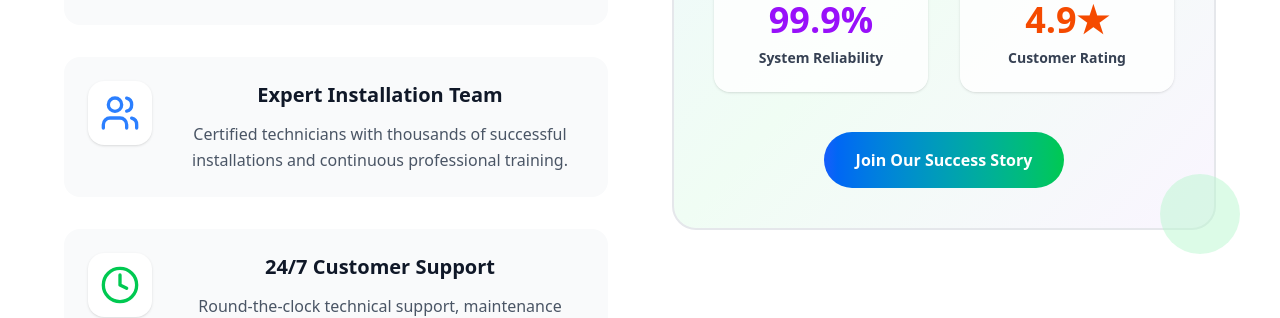
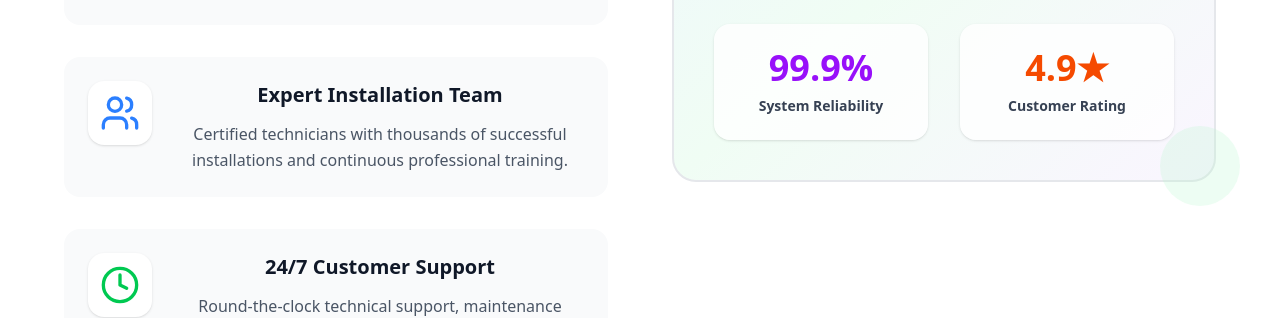
Before and after one commit to Whizzywar/val-energy-web, a React (Vite) app: page / in a window 1280 px wide. Shown: the part 4426-4744 px from the top of the page. Built offline with nearby package versions, Linux system fonts and the light colour scheme.

Commit message:
enhanced

```diff
--- a/src/components/AboutSection.jsx
+++ b/src/components/AboutSection.jsx
@@ -122,22 +122,13 @@ const AboutSection = () => {
                     </div>
                   </div>
                 </div>
-
-                <div className="mt-10 text-center">
-                  <button
-                    onClick={() => scrollToSection("about")}
-                    className="bg-gradient-to-r from-blue-600 to-green-500 text-white px-8 py-4 rounded-full font-bold hover:shadow-xl transition-all duration-300"
-                  >
-                    Join Our Success Story
-                  </button>
-                </div>
               </div>
 
               {/* Decorative Elements */}
               <div className="absolute -top-6 -left-6 w-24 h-24 bg-blue-200/50 rounded-full animate-pulse"></div>
               <div
                 className="absolute -bottom-6 -right-6 w-20 h-20 bg-green-200/50 rounded-full animate-pulse"
-                style={{ animationDelay: "1s" }}
+                style={{ animationDelay: "2s" }}
               ></div>
             </div>
           </div>
```
